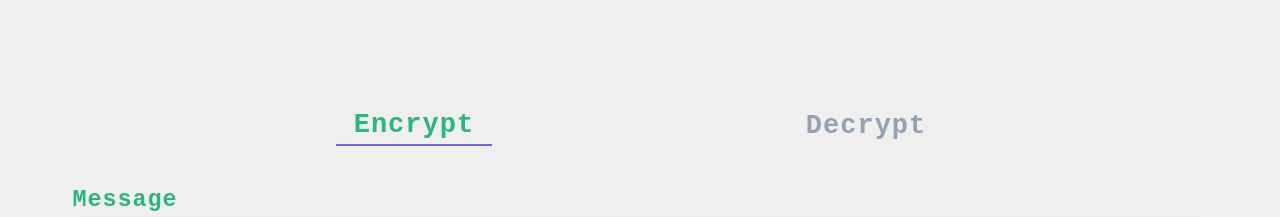
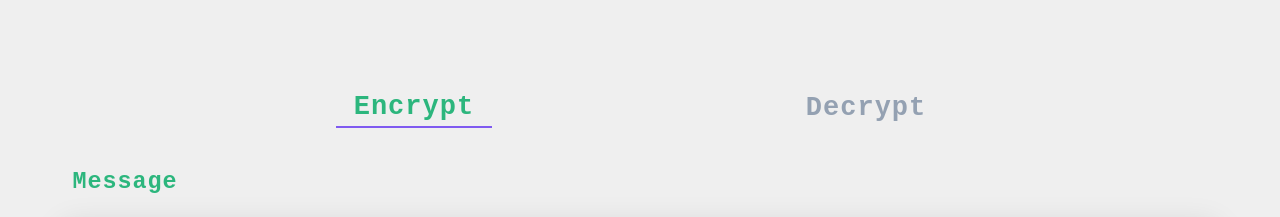
Before and after one commit to BryanGrandon/Caesar-Cipher, a React (Vite) app: page / in a window 1280 px wide. Shown: the part 760-977 px from the top of the page. Built offline with nearby package versions, Linux system fonts and the light colour scheme; grey boxes are pictures that could not be loaded.

Commit message:
style(web):change seletc.mode.componets.scss and content.container.scss

```diff
--- a/src/sass/components/_select.mode.components.scss
+++ b/src/sass/components/_select.mode.components.scss
@@ -4,7 +4,6 @@
 .select-mode {
   @include customFlex(row, nowrap, space-evenly, center);
   gap: 1rem;
-  padding: 2rem 0;
 
   &__btn {
     font-family: "Courier New", Courier, monospace;
--- a/src/sass/container/_content.container.scss
+++ b/src/sass/container/_content.container.scss
@@ -4,13 +4,14 @@
 .main {
   max-width: 1200px;
   margin: auto;
+  min-height: 100vh;
   padding: 1rem;
-  min-height: 100vh;
-  padding: 1rem 1rem;
-  @include customFlex(column, nowrap, space-evenly, normal);
+  @include customFlex(column, nowrap, center, normal);
 }
 
 .cipher {
+  @include customFlex(column, nowrap, normal, normal);
+  gap: 2rem;
   &__content {
     display: grid;
     grid-template-columns: 16rem 1fr 1fr;
```
